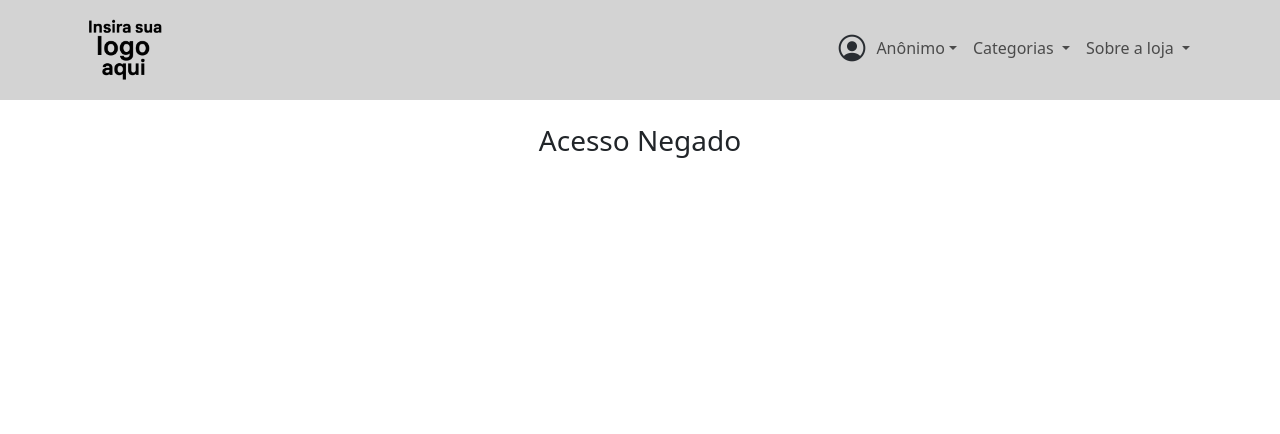
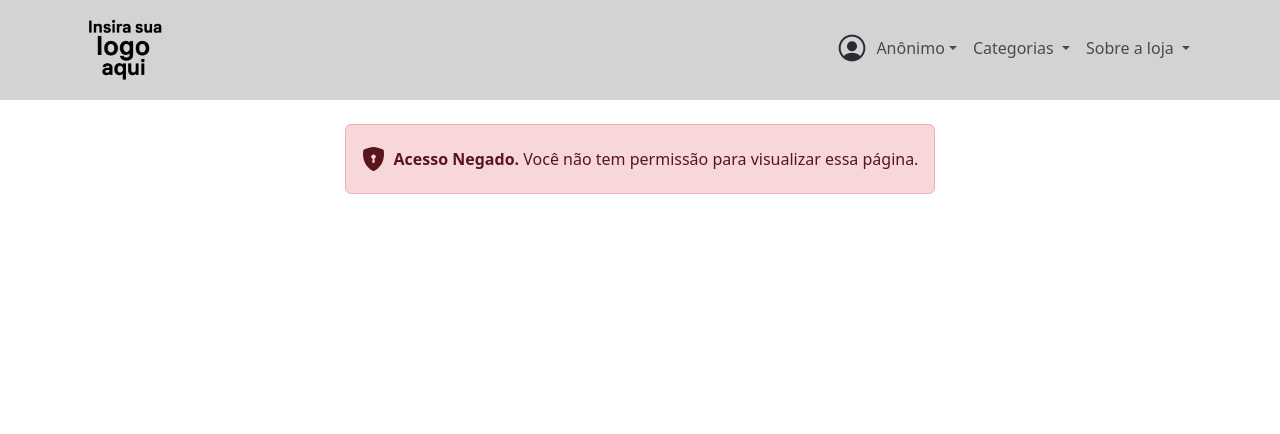
Before and after one commit to LeonardoRodeghiero/CameloVirtual, a Django app: page /sem-permissao/ in a window 1280 px wide. Shown: the top 434 px of the page. Run offline with Django 5.2, Linux system fonts and the light colour scheme; data that the repository does not hold is empty; some libraries are stand-ins or nearby versions.

Commit message:
Corrigindo atualizar valor total automaticamente e tela de acesso negado

```diff
--- a/paginas/templates/paginas/acesso_negado.html
+++ b/paginas/templates/paginas/acesso_negado.html
@@ -1,5 +1,12 @@
 {% extends 'paginas/index.html' %}
 
 {% block conteudo%}
-    <h3>Acesso Negado</h3>
+
+<div class="alert alert-danger d-flex align-items-center" role="alert">
+    <i class="bi bi-shield-lock-fill me-2" style="font-size: 1.5rem;"></i>
+    <div>
+        <strong>Acesso Negado.</strong>
+        Você não tem permissão para visualizar essa página.
+    </div>
+</div>
 {% endblock %}
--- a/paginas/templates/paginas/ver_carrinho.html
+++ b/paginas/templates/paginas/ver_carrinho.html
@@ -5,7 +5,7 @@
         {% if object_list %}
         <div class="container d-flex align-items-center">
             <h1>Seu Carrinho <i class="bi bi-cart-fill me-2" style="font-size: 1.5rem;"></i></h1>
-            <h2 class="ms-auto">R$ {{ total }}</h1>
+            <h2 class="ms-auto">R$ <span id="valor-total">{{ total }}</span></h2>
         </div>
 
         <hr>
@@ -109,6 +109,9 @@ document.querySelectorAll('.alterar-quantidade').forEach(botao => {
         .then(data => {
             const display = this.parentElement.querySelector('.quantidade-display');
             display.textContent = data.quantidade;
+
+            const totalElement = document.getElementById('valor-total');
+            totalElement.textContent = data.total;
         })
         .catch(error => console.error('Erro ao atualizar quantidade:', error));
     });
--- a/paginas/views.py
+++ b/paginas/views.py
@@ -85,4 +85,11 @@ def alterar_quantidade(request, item_id, acao):
         item.quantidade -= 1
 
     item.save()
-    return JsonResponse({'quantidade': item.quantidade})
+
+    carrinho = item.carrinho
+    total = sum(prod.produto.preco * prod.quantidade for prod in Carrinho_Produto.objects.filter(carrinho=item.carrinho))
+
+
+    return JsonResponse({'quantidade': item.quantidade,
+                        'total': f'{total:.2f}'.replace('.', ',')
+                    })
```
